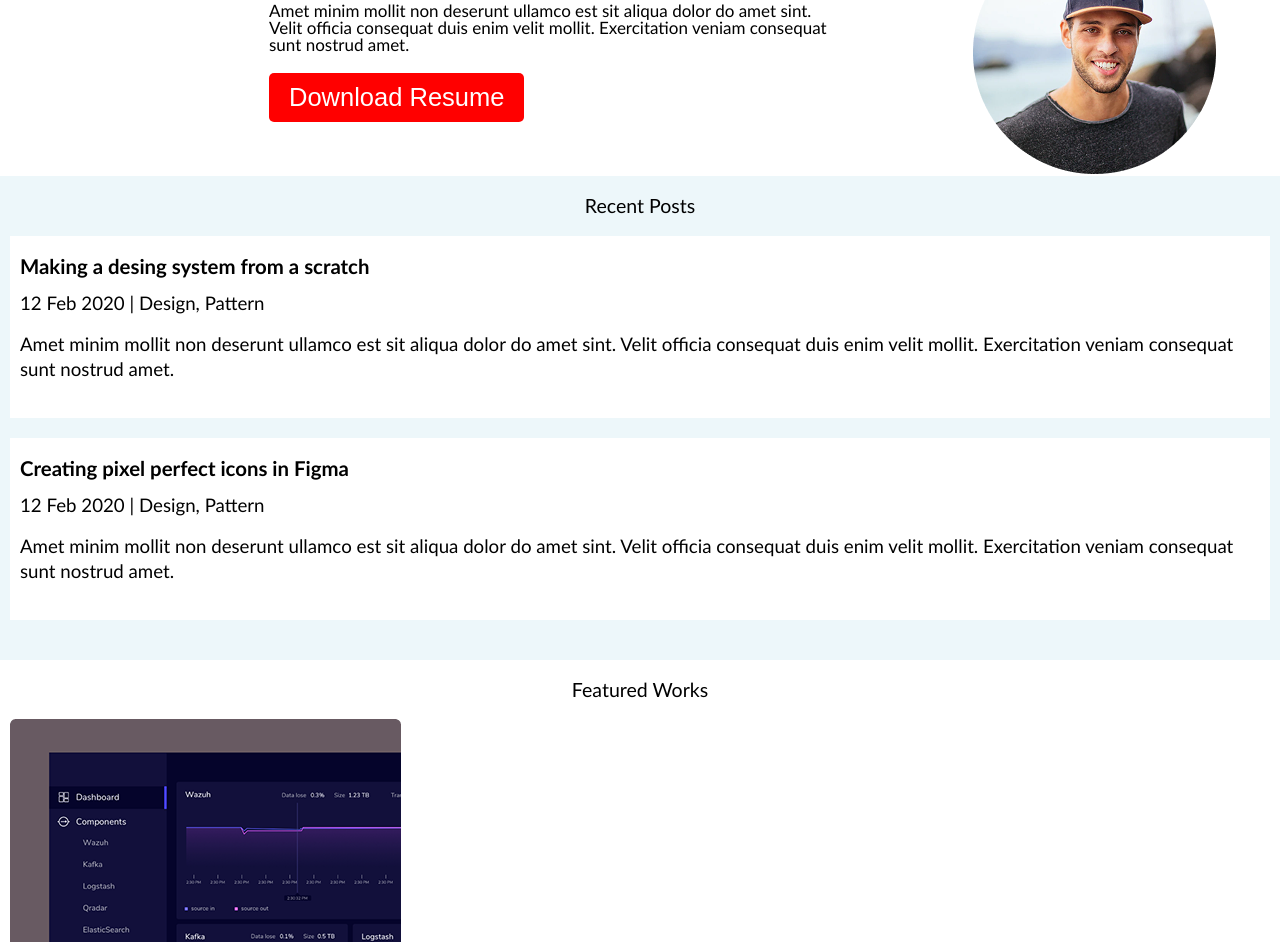
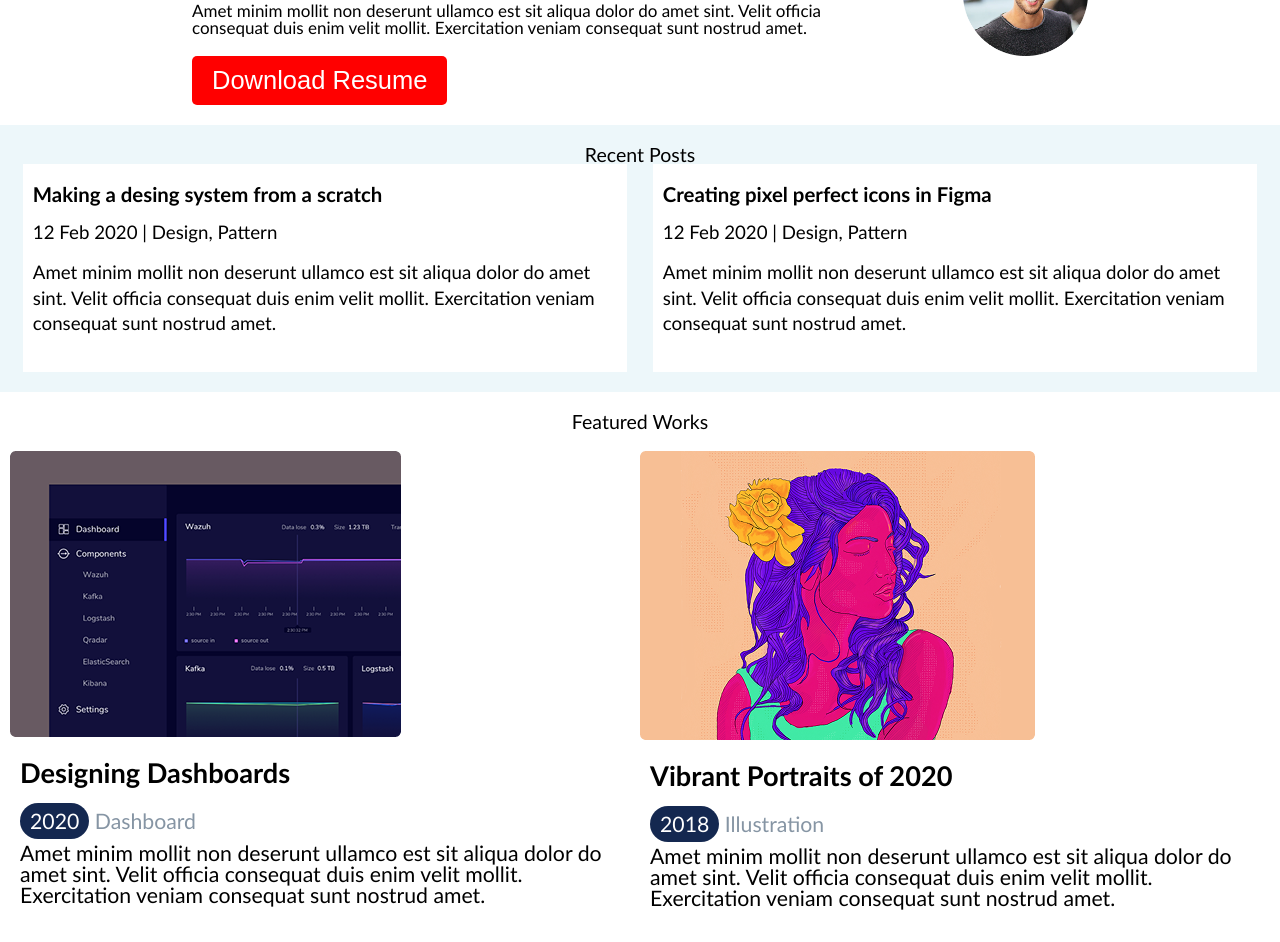
Before and after one commit to PrtzArthur/portifolio, a plain HTML site: page index.html in a window 1280 px wide. Shown: the part 137-1079 px from the top of the page. Drawn offline with Linux system fonts and the light colour scheme.

Commit message:
Finished

```diff
--- a/css/styles.css
+++ b/css/styles.css
@@ -34,6 +34,7 @@ header nav ul li {
 section.banner {
     text-align: center;
     margin: 0vw 5vw 0vw 5vw;
+    padding: 0 10vw 0 10vw;
 }
 
 section.banner img {
@@ -59,10 +60,28 @@ section.banner p button {
     border-radius: 5px;
 }
 
+
+    section.banner h2{
+        text-align: left;
+    }
+
+    section.banner div.texto{
+        /*width: 50%;*/
+        text-align: left;
+        padding: 0vw 10vw 0vw 0vw ;
+    }
+
+    section.banner img{
+            width: 100%;
+    }
+
+
 /*===============================================================================
                                 POSTS
 =================================================================================
 */
+
+
 section.posts {
     background-color: #edf7fa;
     padding: 20px 10px 20px 10px;
@@ -153,21 +172,23 @@ footer nav p a {
     header nav ul li {
         margin: 0px 20px 0px 20px;
     }
+    section.posts ul{
+        display: flex;
+    }
+    section.posts ul li{
+        margin: 0 1vw 0 1vw;
+    }
+    section.banner div.texto{
+
+        text-align: left;
+        flex-direction: row-reverse;
+    }
+    section.works ul{
+        display: flex;
+    }
 
     section.banner {
         display: flex;
-        flex-direction: row-reverse
-        ;
+        flex-direction: row-reverse;
     }
-
-    section.banner div.texto{
-        width: 50%;
-        text-align: left;
-        padding: 0vw 10vw 0vw 0vw ;
-    }
-
-    section.banner img{
-            width: 100%;
-    }
-
 }
--- a/index.html
+++ b/index.html
@@ -100,8 +100,8 @@
                 </li>
 
                 </li>
-                <img src="images/Rectangle 32.png" alt="">
-                <li>
+
+                <li>  <img src="images/Rectangle 32.png" alt="">
                     <h3>
                         Vibrant Portraits of 2020
 
```
